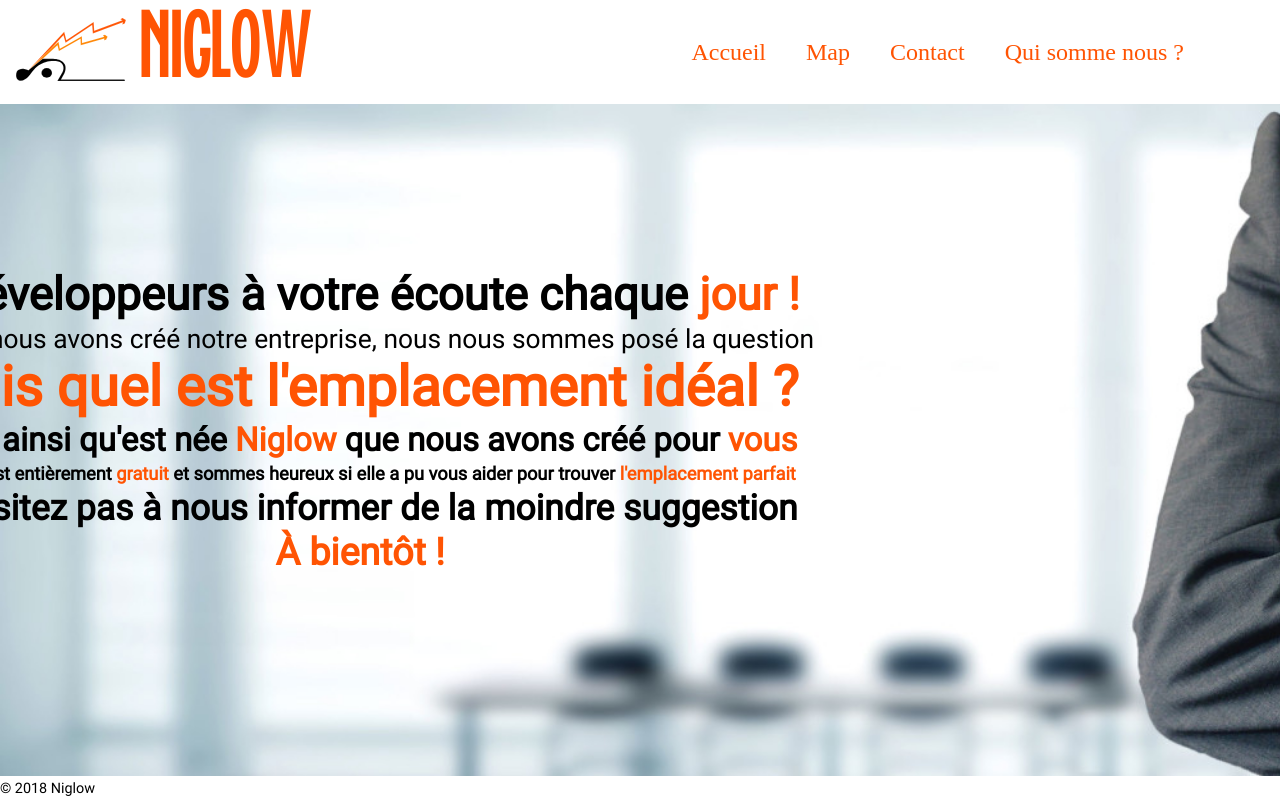
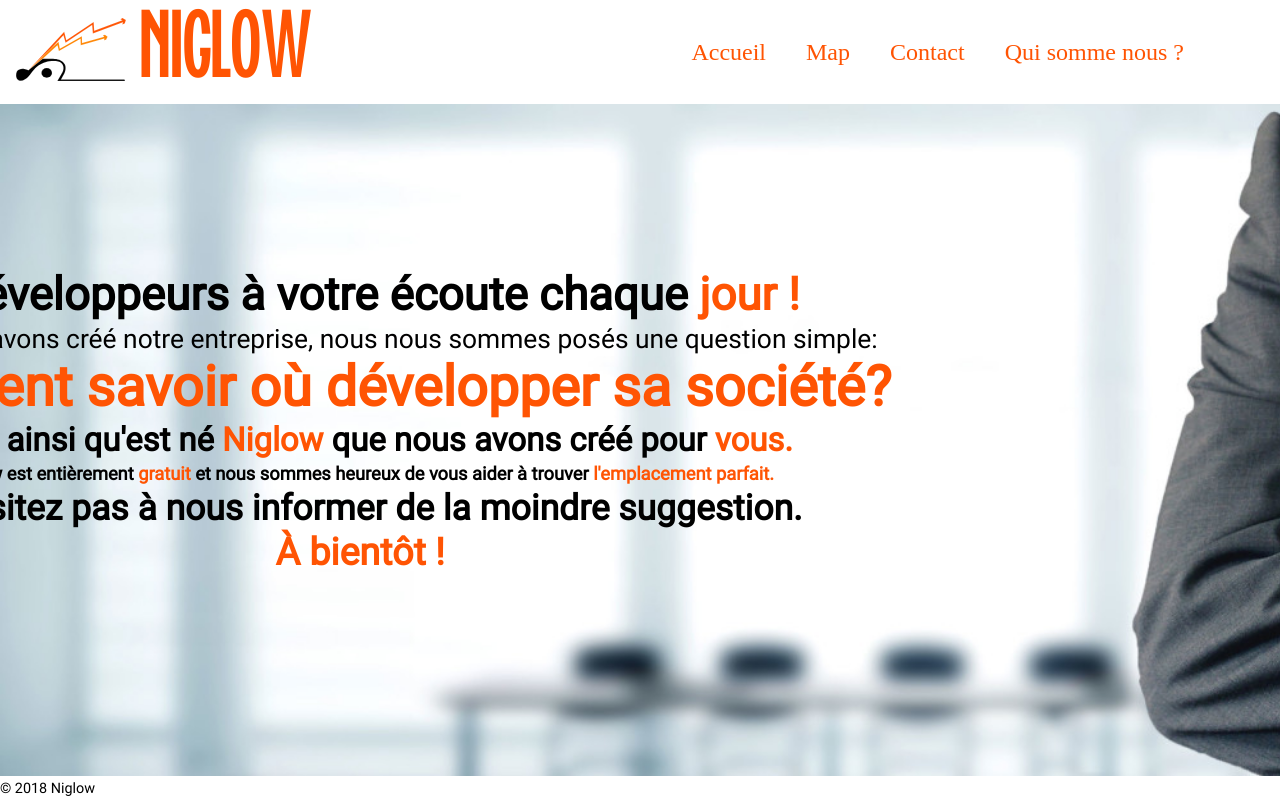
Before and after one commit to wipoxx/PTUT_2018, a React (Create React App) app: page /about in a window 1280 px wide. Built offline with nearby package versions, Linux system fonts and the light colour scheme; a web font is replaced by a local one.

Commit message:
Correction syntaxe et fautes

```diff
--- a/src/components/containers/TextAbout.js
+++ b/src/components/containers/TextAbout.js
@@ -6,11 +6,11 @@ class TextAbout extends React.Component {
         return (
             <div>
                 <h1 className="about-titre1"><b> 5 </b> développeurs à votre écoute chaque <b> jour !</b></h1>
-                <p className="about-text1">Quand nous avons créé notre entreprise, nous nous sommes posé la question</p>
-                <p className="about-text2"><b>Mais quel est l'emplacement idéal ?  </b> </p>
-                <p className="about-text3">C'est ainsi qu'est née <b> Niglow</b> que nous avons créé pour <b> vous</b></p>
-                <p className="about-text4">Niglow est entièrement <b>gratuit</b> et sommes heureux si elle a pu vous aider pour trouver <b>l'emplacement parfait</b></p>
-                <p className="about-text5">N'hésitez pas à nous informer de la moindre suggestion</p>
+                <p className="about-text1">Quand nous avons créé notre entreprise, nous nous sommes posés une question simple:</p>
+                <p className="about-text2"><b>Comment savoir où développer sa société?  </b> </p>
+                <p className="about-text3">C'est ainsi qu'est né <b> Niglow</b> que nous avons créé pour <b> vous.</b></p>
+                <p className="about-text4">Niglow est entièrement <b>gratuit</b> et nous sommes heureux de vous aider à trouver <b>l'emplacement parfait.</b></p>
+                <p className="about-text5">N'hésitez pas à nous informer de la moindre suggestion.</p>
                 <p className="about-text6"><b>À bientôt !</b></p>
             </div>
         );
--- a/src/components/containers/TextContact.js
+++ b/src/components/containers/TextContact.js
@@ -34,14 +34,14 @@ class TextContact extends Component {
             <div>
                 <form onSubmit={this.handleSubmit} >
                     <div className="contact-flex-column">
-                    <h1 className="contact-titre1">Une <b> question </b> ? contacter nous !</h1>
+                    <h1 className="contact-titre1">Une <b> question </b> ? Contactez nous !</h1>
                     <div className="contact-flex-form">
                         <div className="contact-flex-line">
                             <label className="contact-text1">
                                 Nom : <input type="text" className="contact-input1" value={this.state.valueNom} onChange={this.handleNomChange}/>
                             </label>
                             <label className="contact-text2">
-                                Email : <input type="email" className="contact-input2" value={this.state.valueMail} onChange={this.handleMailChange}/>
+                                Mail : <input type="email" className="contact-input2" value={this.state.valueMail} onChange={this.handleMailChange}/>
                             </label >
                         </div>
                     </div>
--- a/src/components/layouts/HomeLayout.js
+++ b/src/components/layouts/HomeLayout.js
@@ -5,10 +5,10 @@ class HomeLayout extends Component {
 	render() {
 		return (
             <div className="home-fond">
-				<h1 className="titre1">Un emplacement <b> parfait</b> pour une entreprise ?</h1>
-				<p className="text1">Ne vous poser plus de question ! <b> Niglow </b> est la pour vous.</p>
-                <p className="text2">Grace a sa carte interactive, trouver l\'emplacement idéal pour votre entreprise</p>
-				<button className="button1">essayer maintenant</button>
+				<h1 className="titre1">L'emplacement <b> parfait</b> pour votre entreprise ?</h1>
+				<p className="text1">Ne vous posez plus de questions ! <b> Niglow </b> est là pour vous.</p>
+                <p className="text2">Grâce à sa carte interactive, trouvez l\'emplacement idéal pour votre entreprise.</p>
+				<button className="button1">Essayer maintenant</button>
 			</div>
 		);
 	}
```
